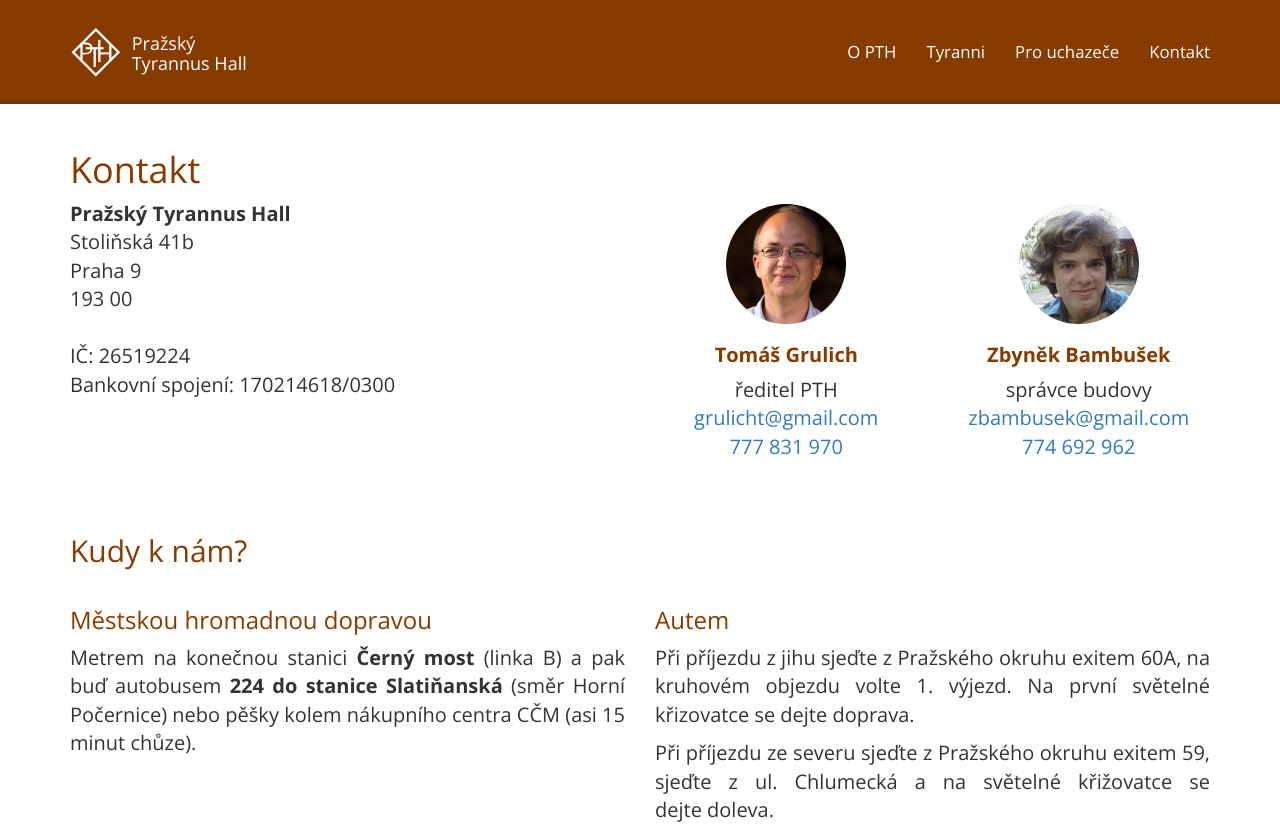
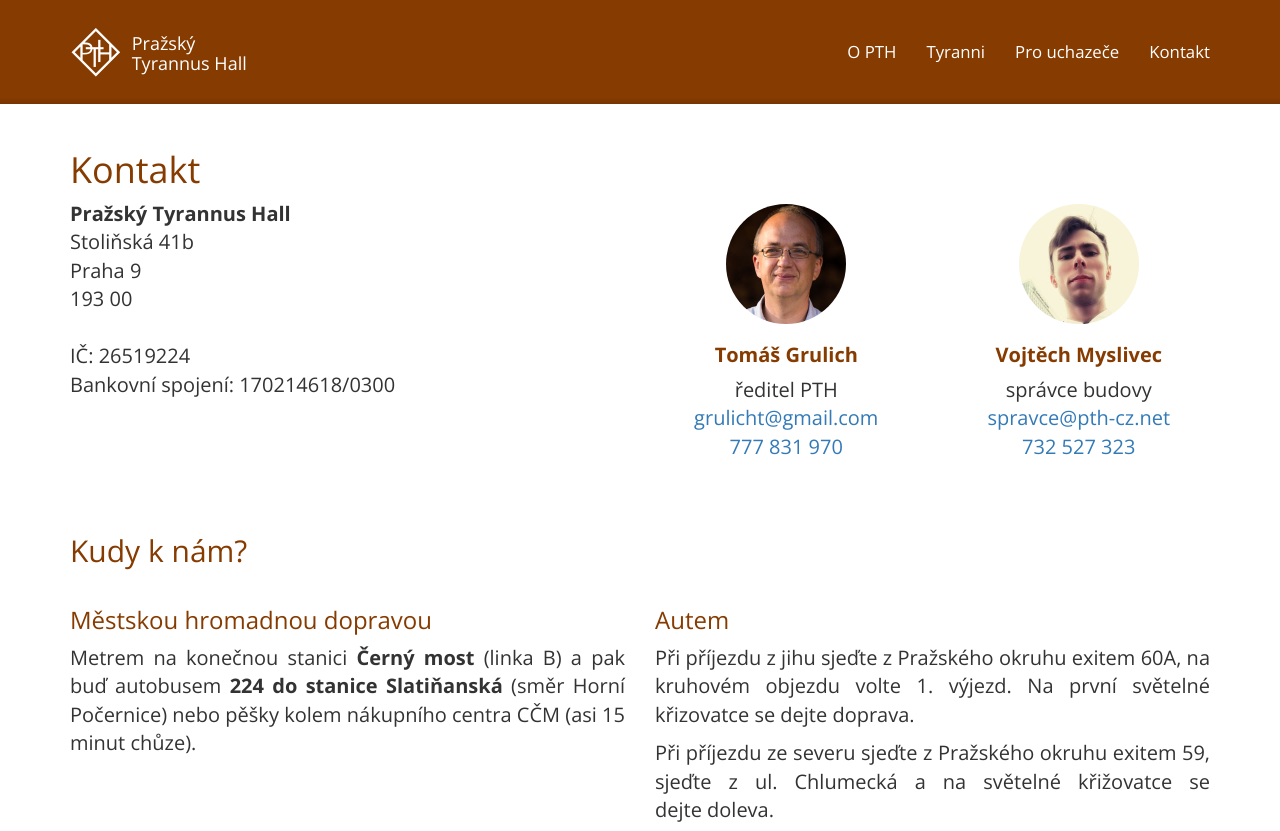
Before and after one commit to vojtha/pth-cz.net, a Jekyll site: the page built from pages/kontakt.html, in a window 1280 px wide and 900 px high, cut to the strip 0-831 px from the top of the window. Built offline with Jekyll 4.4.1, drawn with Linux system fonts in a browser that asks for light colours; nearby versions of some CDN libraries; some web fonts are replaced.

Commit message:
Update kontakt.html
Změna správce

```diff
--- a/pages/kontakt.html
+++ b/pages/kontakt.html
@@ -43,16 +43,16 @@ redirect_from:
 
     <div class="col-sm-3">
       <div class="thumbnail">
-        <img src="{{ site.baseurl }}/images/tyranni/bambusek-zbynek.jpg" alt="Zbyněk Bambušek" class="img-circle">
+        <img src="{{ site.baseurl }}/images/tyranni/myslivec-vojtech.jpg" alt="Zbyněk Bambušek" class="img-circle">
 
         <div class="caption">
-          <h3>Zbyněk Bambušek</h3>
+          <h3>Vojtěch Myslivec</h3>
 
           <p>
             správce budovy<br>
 
-            <a href="mailto:zbambusek@seznam.cz">zbambusek@gmail.com</a><br>
-            <a href="tel:+420774692962">774 692 962</a>
+            <a href="mailto:spravce@pth-cz.net">spravce@pth-cz.net</a><br>
+            <a href="tel:+420732527323">732 527 323</a>
           </p>
         </div>
       </div>
```
